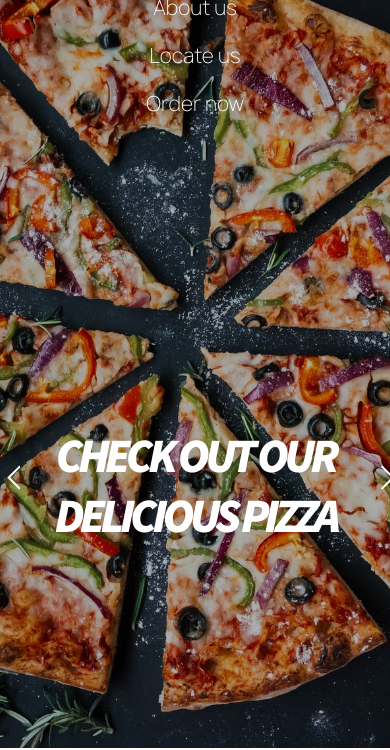
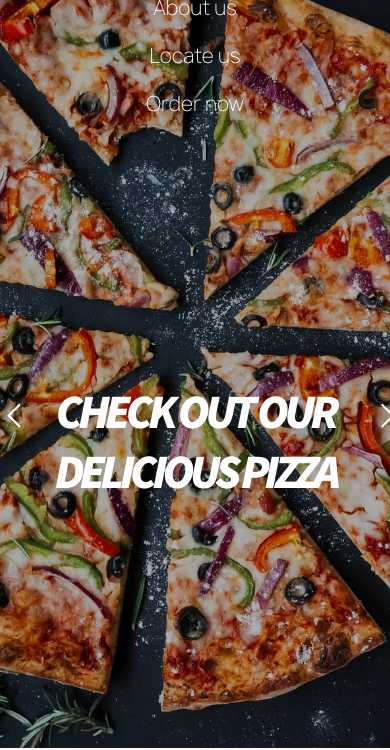
Before and after one commit to NewGamingGT/Pizza-Website, a plain HTML site: page index.html in a window 390 px wide. Shown: the part 96-846 px from the top of the page. Drawn offline with Linux system fonts and the light colour scheme.

Commit message:
Update style.css

```diff
--- a/style.css
+++ b/style.css
@@ -178,6 +178,14 @@ footer {
 		font-size: 3em;
 	}
 
+	.content {
+		padding-top: calc(50vh - 112px - 151px / 2);
+	}
+
+	.mainContent button {
+		margin-top: -155px;
+	}
+
 	header ul {
 		float: none;
 		display: block;
@@ -224,4 +232,8 @@ footer {
 	.content h1 {
 		margin: 0;
 	}
+
+	#title {
+		margin-left: 10px;
+	}
 }
```
